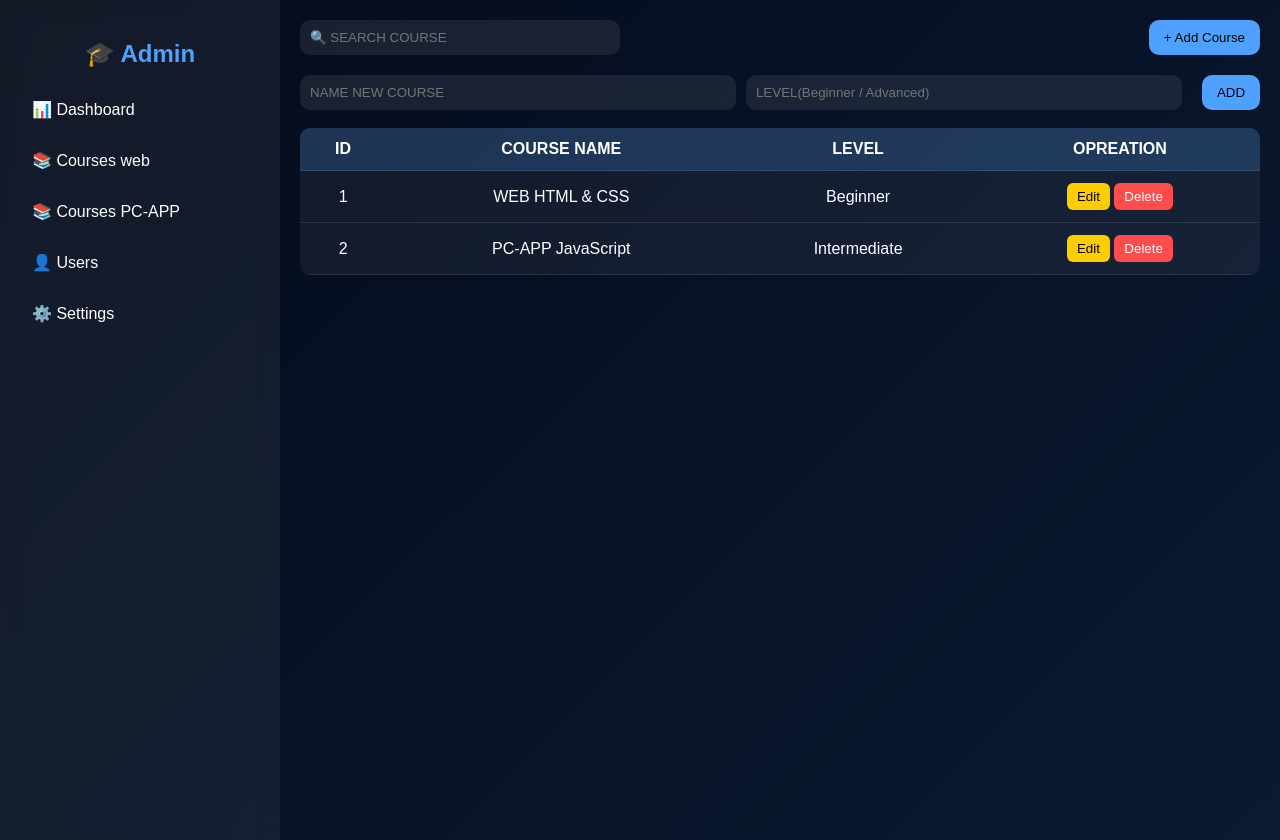
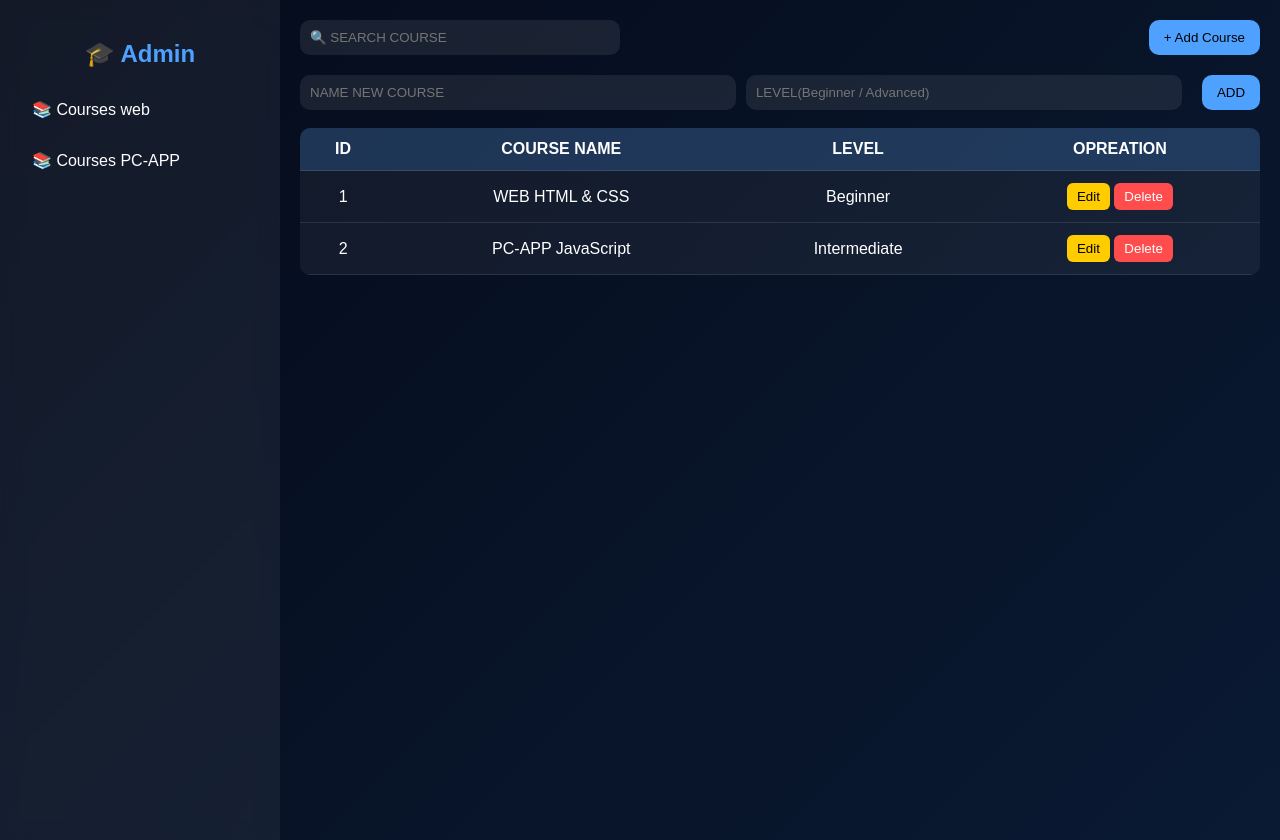
Before and after one commit to Http-UNIVERSITY/PC-APP, a plain HTML site: page manage.html in a window 1280 px wide. Drawn offline with Linux system fonts and the light colour scheme.

Commit message:
manage.html

```diff
--- a/manage.html
+++ b/manage.html
@@ -137,11 +137,10 @@ th{
 <div class="sidebar">
     <h2>🎓 Admin</h2>
 
-    <a href="dashboard.html">📊 Dashboard</a>
+
     <a href="course.html">📚 Courses web</a>
     <a href="course1.html">📚 Courses PC-APP</a>
-    <a href="rajister.html">👤 Users</a>
-    <a href="setting.html">⚙️ Settings</a>
+
 </div>
 
 <!-- MAIN -->
```
